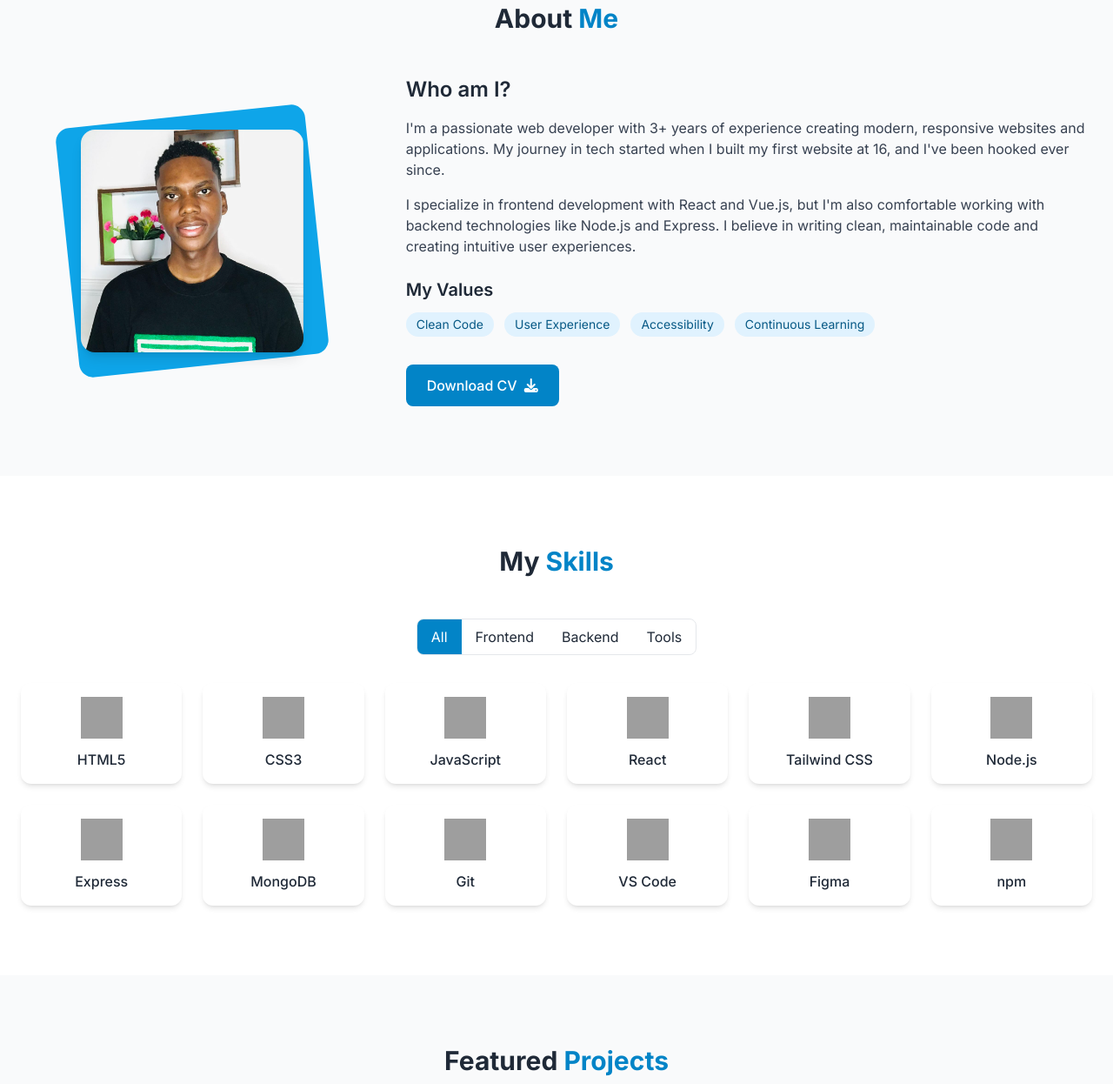
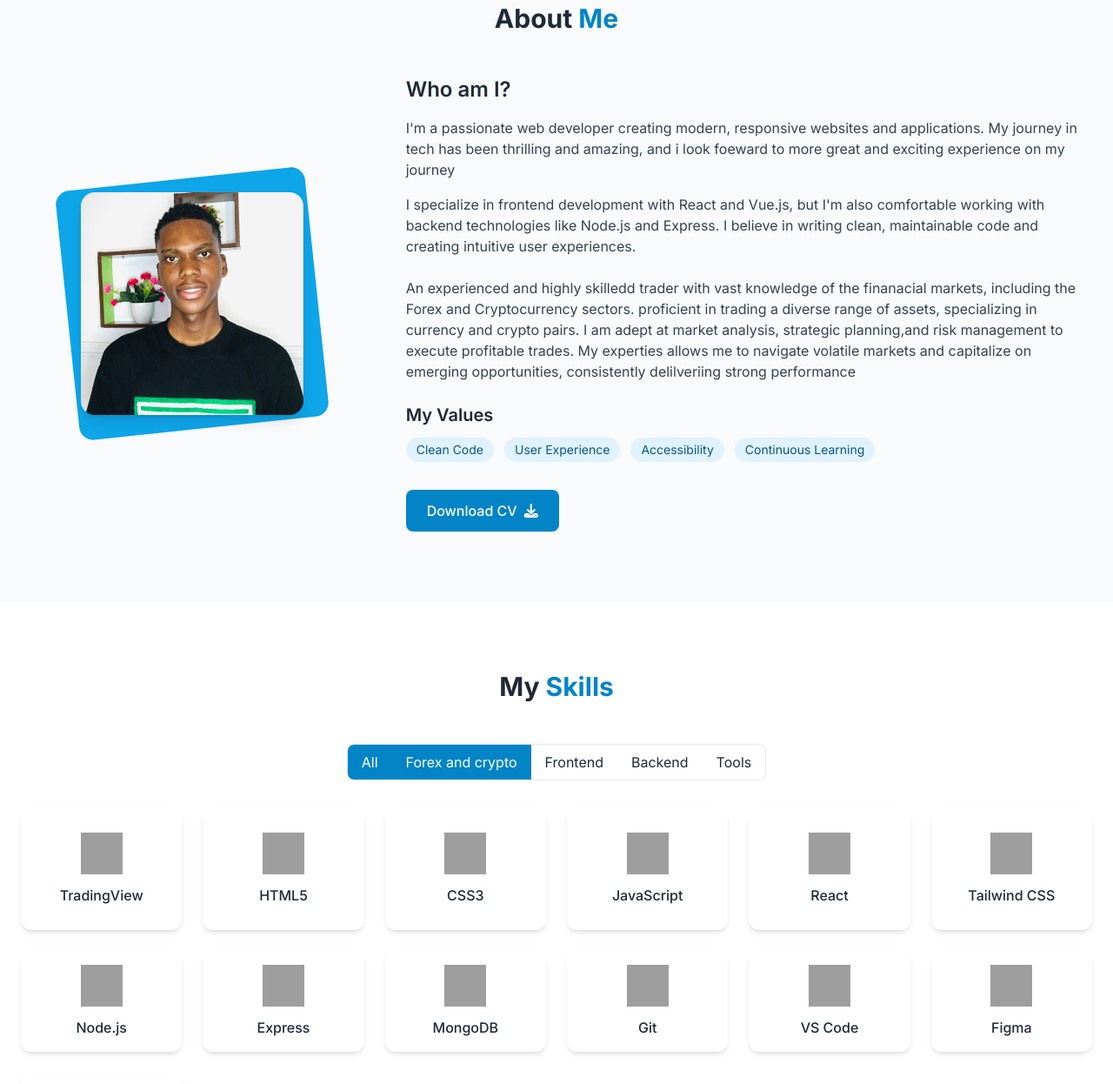
Before and after one commit to Jandel18/My-portfolio, a plain HTML site: page index.html in a window 1280 px wide. Shown: the part 877-2123 px from the top of the page at 87% size. Drawn offline with nearby package versions, Linux system fonts and the light colour scheme; grey boxes are pictures that could not be loaded; animation ran at ten frames a second.

Commit message:
Initial commit

```diff
--- a/index.html
+++ b/index.html
@@ -296,10 +296,10 @@
           <div class="md:w-2/3">
             <h3 class="text-2xl font-semibold mb-4">Who am I?</h3>
             <p class="mb-4 text-gray-700 dark:text-gray-300">
-              I'm a passionate web developer with 3+ years of experience
-              creating modern, responsive websites and applications. My journey
-              in tech started when I built my first website at 16, and I've been
-              hooked ever since.
+              I'm a passionate web developer creating modern, responsive websites and applications. My journey
+              in tech has been thrilling and amazing, and i look foeward to more great and exciting experience on my journey
+
+
             </p>
             <p class="mb-6 text-gray-700 dark:text-gray-300">
               I specialize in frontend development with React and Vue.js, but
@@ -307,6 +307,15 @@
               Node.js and Express. I believe in writing clean, maintainable code
               and creating intuitive user experiences.
             </p>
+
+            <p class="mb-6 text-gray-700 dark:text-gray-300">
+               An experienced and highly skilledd trader with vast knowledge of the finanacial markets,
+               including the Forex and Cryptocurrency sectors. proficient in trading a diverse range of assets,
+              specializing in currency and crypto pairs. I am adept at market analysis, strategic planning,and
+              risk management to execute profitable trades. My experties allows me to navigate volatile markets
+              and capitalize on emerging opportunities, consistently delilveriing strong performance
+            </p>
+
 
             <!-- Values -->
             <div class="mb-8">
@@ -366,6 +375,11 @@
             >
               All
             </button>
+             <button
+              class="skill-filter px-4 py-2 bg-primary-600 text-white"
+              data-category="Forex and crypto"
+            >
+              Forex and crypto
             <button
               class="skill-filter px-4 py-2 hover:bg-gray-100 dark:hover:bg-dark-700"
               data-category="frontend"
@@ -391,7 +405,21 @@
         <div
           class="grid grid-cols-2 sm:grid-cols-3 md:grid-cols-4 lg:grid-cols-6 gap-6"
         >
-          <!-- Frontend Skills -->
+        <!-- Forex and Crypto skills -->
+        <div class="skill-card forex and crypto" data-category="forex-crypto">
+            <div
+              class="skill-icon bg-white dark:bg-dark-800 p-4 rounded-xl shadow-md hover:shadow-lg h-full flex flex-col items-center justify-center"
+            >
+              <img
+                src="https://bubble.io/plugin/tradingview-widgets-1726664250657x636350085466947600"
+                alt="TradingView"
+                class="w-12 h-12 mb-3"
+              />
+              <span class="font-medium">TradingView</span>
+            </div>
+          </div>
+
+        <!-- Frontend Skills -->
           <div class="skill-card frontend" data-category="frontend">
             <div
               class="skill-icon bg-white dark:bg-dark-800 p-4 rounded-xl shadow-md hover:shadow-lg h-full flex flex-col items-center justify-center"
@@ -975,7 +1003,7 @@
                     href="mailto:alex@example.com"
                     class="text-gray-600 dark:text-gray-400 hover:text-primary-600 dark:hover:text-primary-400 transition-colors"
                   >
-                    alex@example.com
+                    josephekwere16@gmail.com
                   </a>
                 </div>
               </div>
@@ -995,7 +1023,7 @@
                     href="tel:+1234567890"
                     class="text-gray-600 dark:text-gray-400 hover:text-primary-600 dark:hover:text-primary-400 transition-colors"
                   >
-                    +1 (234) 567-890
+                    +243 09077093412
                   </a>
                 </div>
               </div>
@@ -1012,7 +1040,7 @@
                 <div>
                   <h4 class="font-medium">Location</h4>
                   <p class="text-gray-600 dark:text-gray-400">
-                    San Francisco, CA
+                    FCT Abuja,Nigeria
                   </p>
                 </div>
               </div>
```
